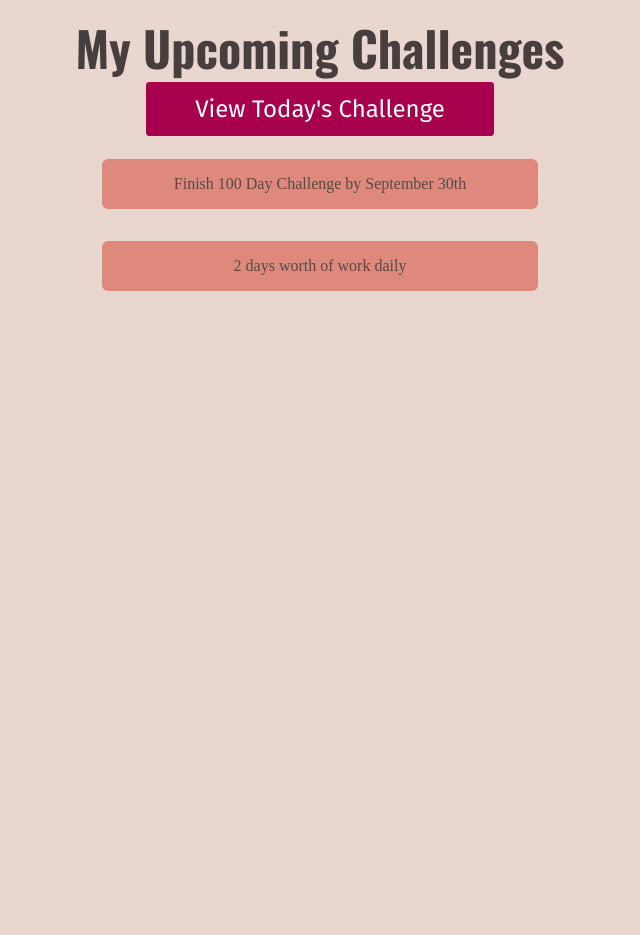
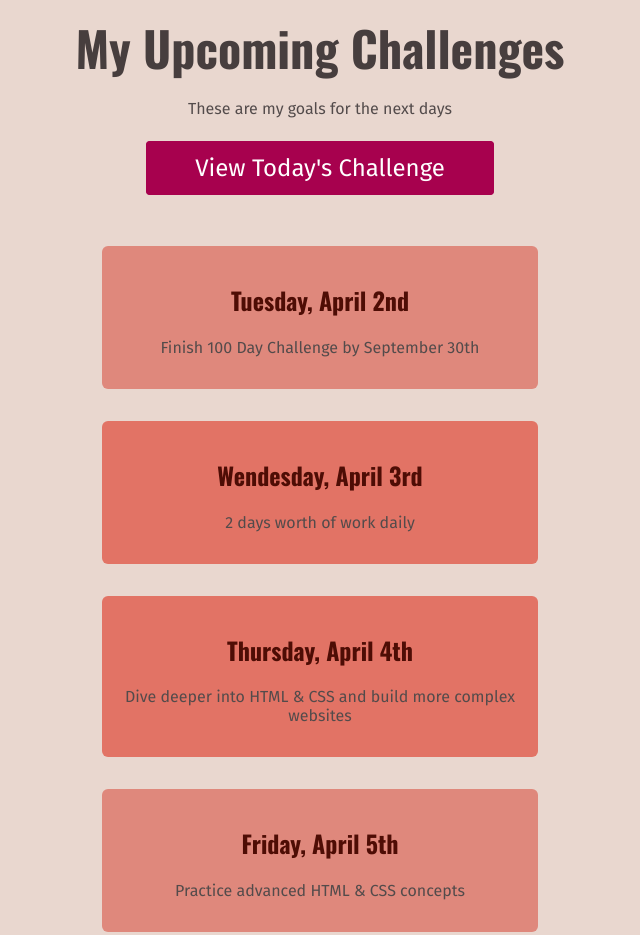
Before and after one commit to JerryMinGyuBang/WebDev, a plain HTML site: page full-week.html in a window 1280 px wide. Shown: the whole page, without its empty margins (320-960 px from the left). Before the commit the page ends 800 px from the top, so only its background shows below. Drawn offline with nearby package versions, Linux system fonts and the light colour scheme.

Commit message:
8/16 commit

```diff
--- a/full-week.html
+++ b/full-week.html
@@ -11,11 +11,30 @@
     <link href="styles/full-week.css" rel="stylesheet"/>
 </head>
 <body>
-    <h1>My Upcoming Challenges</h1>
-    <a href="index.html">View Today's Challenge</a>
-    <ol>
-        <li>Finish 100 Day Challenge by September 30th</li>
-        <li>2 days worth of work daily</li>
-    </ol>
+    <header>
+        <h1>My Upcoming Challenges</h1>
+        <p id="description">These are my goals for the next days</p>
+        <a href="index.html">View Today's Challenge</a>
+    </header>
+    <main>
+        <ol>
+            <li>
+                <h2>Tuesday, April 2nd</h2>
+                <p>Finish 100 Day Challenge by September 30th</p>
+            </li>
+            <li class="highlight-goal">
+                <h2>Wendesday, April 3rd</h2>
+                <p>2 days worth of work daily</p>
+            </li>
+            <li class="highlight-goal">
+                <h2>Thursday, April 4th</h2>
+                <p>Dive deeper into HTML & CSS and build more complex websites</p>
+            </li>
+            <li>
+                <h2>Friday, April 5th</h2>
+                <p>Practice advanced HTML & CSS concepts</p>
+            </li>
+        </ol>
+    </main>
 </body>
 </html>
--- a/styles/full-week.css
+++ b/styles/full-week.css
@@ -1,7 +1,20 @@
+header {
+    margin-bottom: 64px;
+}
+
 h1 {
     font-size: 48px;
     color: rgb(71, 62, 62);
     margin: 12px 0;
+}
+
+/* #description {
+    margin-bottom: 36px;
+} */
+
+/* Better to use this combinator than use the id selector */
+header p {
+    margin-bottom: 36px;
 }
 
 a {
@@ -31,3 +44,17 @@ li {
     background-color: rgb(223, 136, 124);
     border-radius: 6px;
 }
+
+h2 {
+    color: rgb(78, 13, 5);
+    font-family: 'Oswald', sans-serif;
+}
+
+/* main p {
+    margin: 12px;
+    color: rgb(71, 29, 22);
+} */
+
+.highlight-goal {
+    background-color: rgb(226, 115, 101);
+}
```
